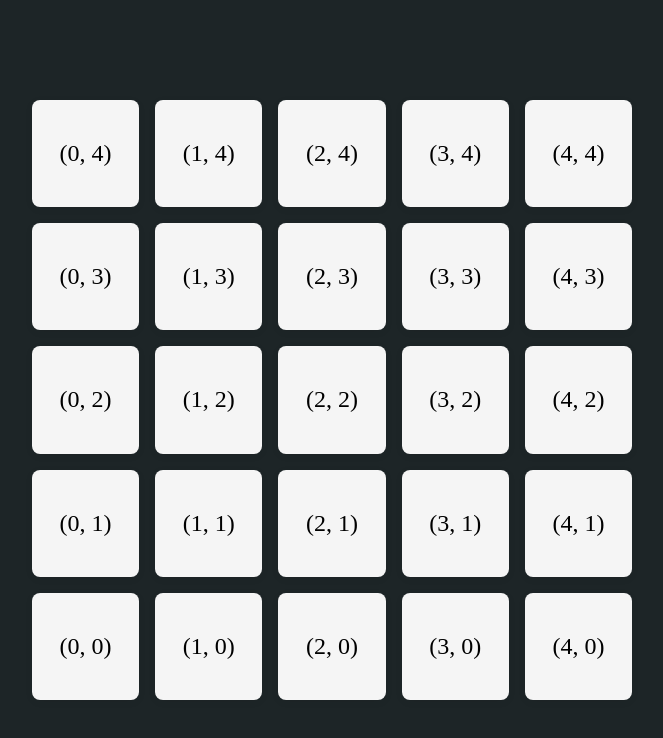
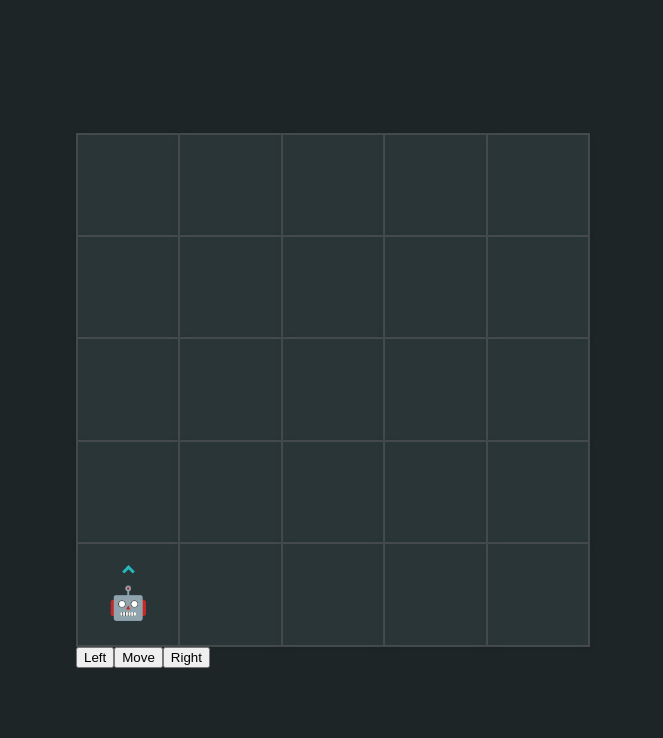
Before and after one commit to allanmaclean/trs-frontend, an Angular app: page / in a window 1280 px wide. Shown: the top 738 px of the page, without its empty margins (308-971 px from the left). Built offline with nearby package versions, Linux system fonts and the light colour scheme.

Commit message:
add robot, direction chevrons and left right turn logic

```diff
--- a/src/app/app.html
+++ b/src/app/app.html
@@ -1,11 +1,18 @@
 <main>
+  <div>
     <div class="fixed-grid">
       <ng-container *ngFor="let y of rows">
         <ng-container *ngFor="let x of cols">
           <div class="grid-item" (click)="placeRobot(x, y)">
-          ({{ x }}, {{ y }})
+            <app-robot *ngIf="xPosition === x && yPosition === y" [direction]="direction()"></app-robot>
           </div>
         </ng-container>
       </ng-container>
     </div>
+    <div class="button-container">
+      <button (click)="turnLeft()">Left</button>
+      <button>Move</button>
+      <button (click)="turnRight()">Right</button>
+    </div>
+  </div>
 </main>
--- a/src/app/app.scss
+++ b/src/app/app.scss
@@ -11,21 +11,28 @@ main {
   display: grid;
   grid-template-columns: repeat(5, 1fr);
   grid-template-rows: repeat(5, 1fr);
-  gap: 1rem;
   width: 100%;
   max-width: 600px; // NOTE: Revisit for responsiveness
   margin: 0 auto;
   aspect-ratio: 1 / 1;
+  border: 1px solid #454B4D;
 
   .grid-item {
-    background: #f5f5f5;
-    border-radius: 8px;
+    background: #2A3538;
     display: flex;
     align-items: center;
     justify-content: center;
     font-size: 1.5rem;
     min-height: 0;
-    min-width: 0;
+    min-width: 100px;
+    border: 1px solid #454B4D;
     box-shadow: 0 2px 8px rgba(0,0,0,0.05);
   }
+
+  .button-container {
+    display: flex;
+    justify-content: center;
+    margin-top: 1rem;
+    gap: 1rem;
+  }
 }
--- a/src/app/app.ts
+++ b/src/app/app.ts
@@ -1,18 +1,23 @@
 import { Component, inject, signal } from '@angular/core';
 import { CommonModule } from '@angular/common';
 import { DataService } from './data.service';
+import { RobotComponent } from './robot/robot';
+
+const DIRECTIONS = ['NORTH', 'EAST', 'SOUTH', 'WEST'];
+type Direction = typeof DIRECTIONS[number];
 
 @Component({
   selector: 'app-root',
-  imports: [CommonModule],
+  imports: [CommonModule, RobotComponent],
   templateUrl: './app.html',
   styleUrl: './app.scss'
 })
+
 export class App {
   readonly gridSize = 5;
   readonly rows: number[] = Array.from({ length: this.gridSize }, (_, y) => y).reverse();
   readonly cols: number[] = Array.from({ length: this.gridSize }, (_, x) => x);
-  direction: 'NORTH' | 'EAST' | 'SOUTH' | 'WEST' = 'NORTH'; // This should probably be an array if we need to jump from west to north etc
+  direction = signal<Direction>('NORTH');
   xPosition = 0;
   yPosition = 0;
 
@@ -33,4 +38,16 @@ export class App {
       this.dataService.updatePosition(x, y);
     }
   }
+
+  turnLeft() {
+    console.log('LEFT');
+    const idx = DIRECTIONS.indexOf(this.direction());
+    this.direction.set(DIRECTIONS[(idx + DIRECTIONS.length - 1) % DIRECTIONS.length]);
+  }
+
+  turnRight() {
+    console.log('RIGHT');
+    const idx = DIRECTIONS.indexOf(this.direction());
+    this.direction.set(DIRECTIONS[(idx + 1) % DIRECTIONS.length]);
+  }
 }
--- /dev/null
+++ b/src/app/robot/robot.html
@@ -0,0 +1,25 @@
+<div class="robot-container">
+    <div class="robot-arrow">
+        @switch(direction()) {
+            @case('NORTH') {
+                <i class="chevron up"></i>
+                }
+            @case('EAST') {
+                <i class="chevron right"></i>
+            }
+            @case('SOUTH') {
+                <i class="chevron down"></i>
+            }
+            @case('WEST') {
+                <i class="chevron left"></i>
+            }
+            @default {
+                ⬆️
+            }
+        }
+    </div>
+    <div class="robot-emoji">
+        <!-- NOTE - using an emoji due to time constraints. Would be able to create using SVG shapes if needed. -->
+        🤖
+    </div>
+</div>
--- /dev/null
+++ b/src/app/robot/robot.scss
@@ -0,0 +1,34 @@
+.robot-container {
+  display: flex;
+  flex-direction: column;
+  align-items: center;
+  justify-content: center;
+}
+
+.chevron {
+  border: solid #26B8BC;
+  border-width: 0 3px 3px 0;
+  display: block;
+  padding: 3px;
+  margin-bottom: 0.5rem;
+}
+
+.chevron.right {
+  transform: rotate(-45deg);
+}
+
+.chevron.left {
+  transform: rotate(135deg);
+}
+
+.chevron.up {
+  transform: rotate(-135deg);
+}
+
+.chevron.down {
+  transform: rotate(45deg);
+}
+
+.robot-emoji {
+    font-size: 2rem;
+}
--- /dev/null
+++ b/src/app/robot/robot.ts
@@ -0,0 +1,15 @@
+import { CommonModule } from '@angular/common';
+import { Component, input } from '@angular/core';
+
+@Component({
+  selector: 'app-robot',
+  imports: [CommonModule],
+  templateUrl: './robot.html',
+  styleUrl: './robot.scss'
+})
+export class RobotComponent {
+  direction = input('NORTH');
+  ngOnChanges() {
+    console.log('Direction changed to', this.direction());
+  }
+}
```
Also changed, not shown: 1 other file (tests, documents, lock files or other folders). Lines whose indentation alone changed are shown as unchanged.
